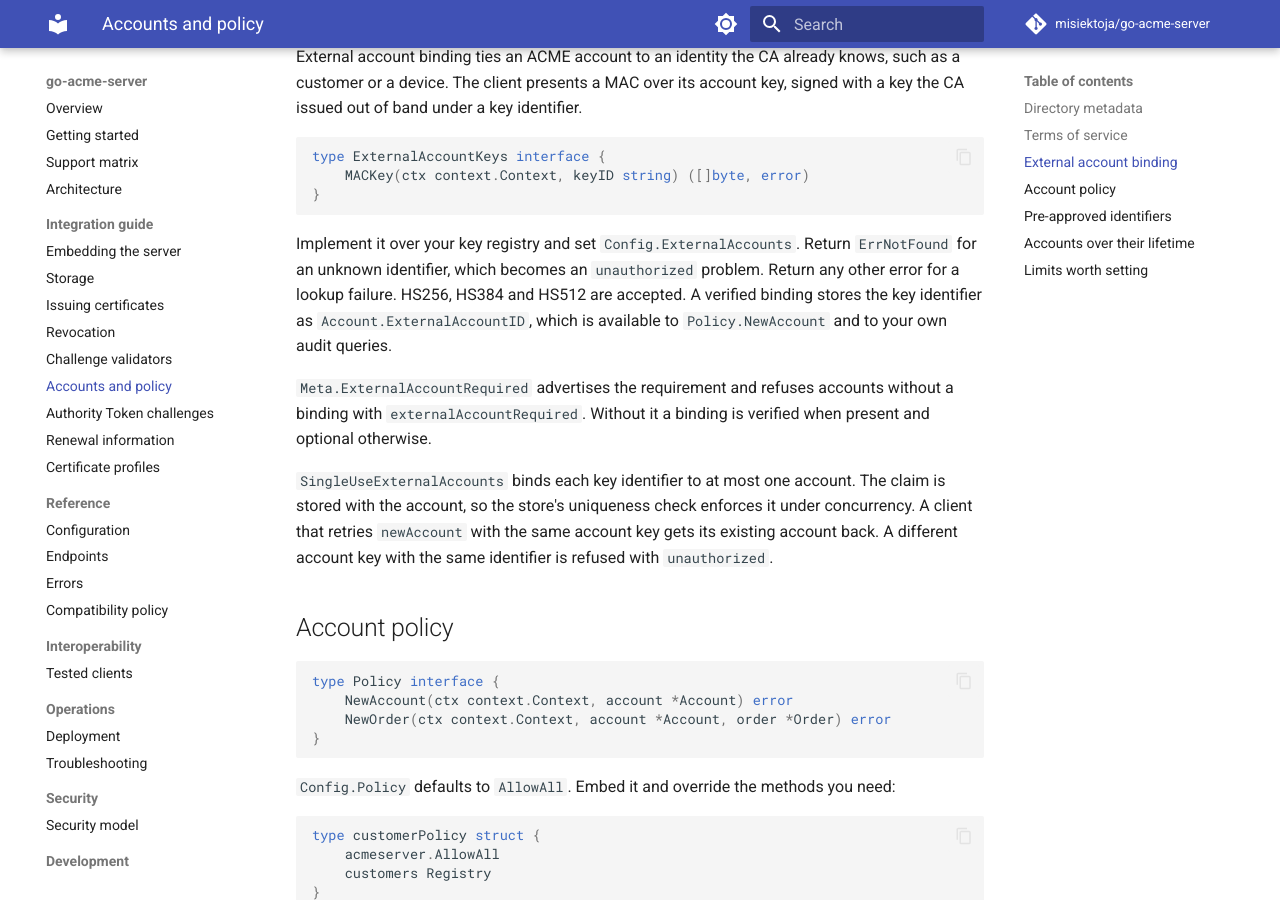
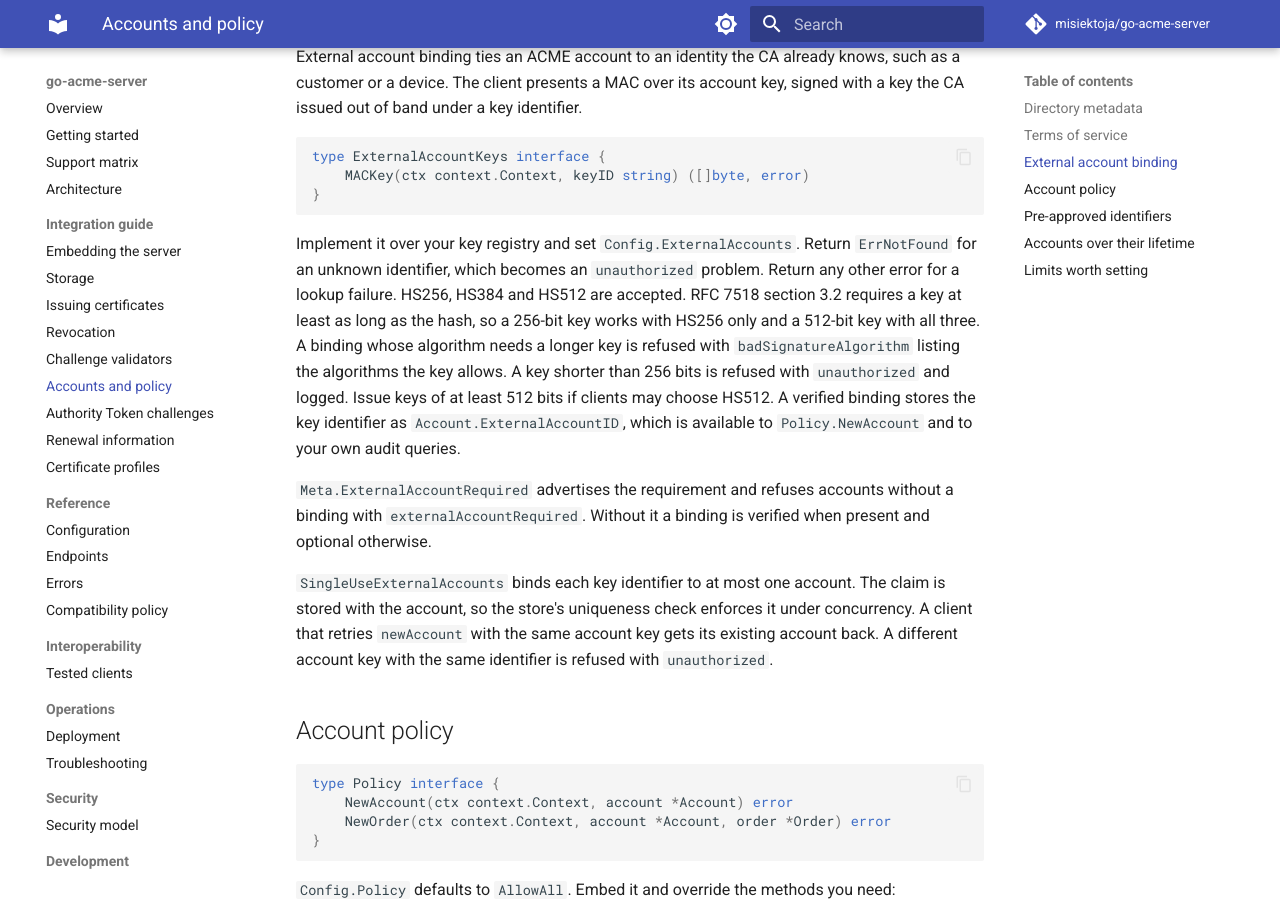
Before and after one commit to misiektoja/go-acme-server, an MkDocs documentation site: the page built from docs/guide/accounts-and-policy.md, in a window 1280 px wide and 900 px high, scrolled down 790 px. Built offline with MkDocs 1.6.1 and Material for MkDocs 9.7.7, drawn with Linux system fonts in a browser that asks for light colours; comment, search, counter and statistics services are not loaded.

Commit message:
docs: describe the EAB key length rule

```diff
--- a/docs/guide/accounts-and-policy.md
+++ b/docs/guide/accounts-and-policy.md
@@ -39,7 +39,11 @@ type ExternalAccountKeys interface {
 
 Implement it over your key registry and set `Config.ExternalAccounts`. Return `ErrNotFound` for an
 unknown identifier, which becomes an `unauthorized` problem. Return any other error for a lookup
-failure. HS256, HS384 and HS512 are accepted. A verified binding stores the key identifier as
+failure. HS256, HS384 and HS512 are accepted. RFC 7518 section 3.2 requires a key at least as long
+as the hash, so a 256-bit key works with HS256 only and a 512-bit key with all three. A binding
+whose algorithm needs a longer key is refused with `badSignatureAlgorithm` listing the algorithms
+the key allows. A key shorter than 256 bits is refused with `unauthorized` and logged. Issue keys of
+at least 512 bits if clients may choose HS512. A verified binding stores the key identifier as
 `Account.ExternalAccountID`, which is available to `Policy.NewAccount` and to your own audit
 queries.
 
```
Also changed, not shown: docs/support-matrix.md (+1 -1 lines).
